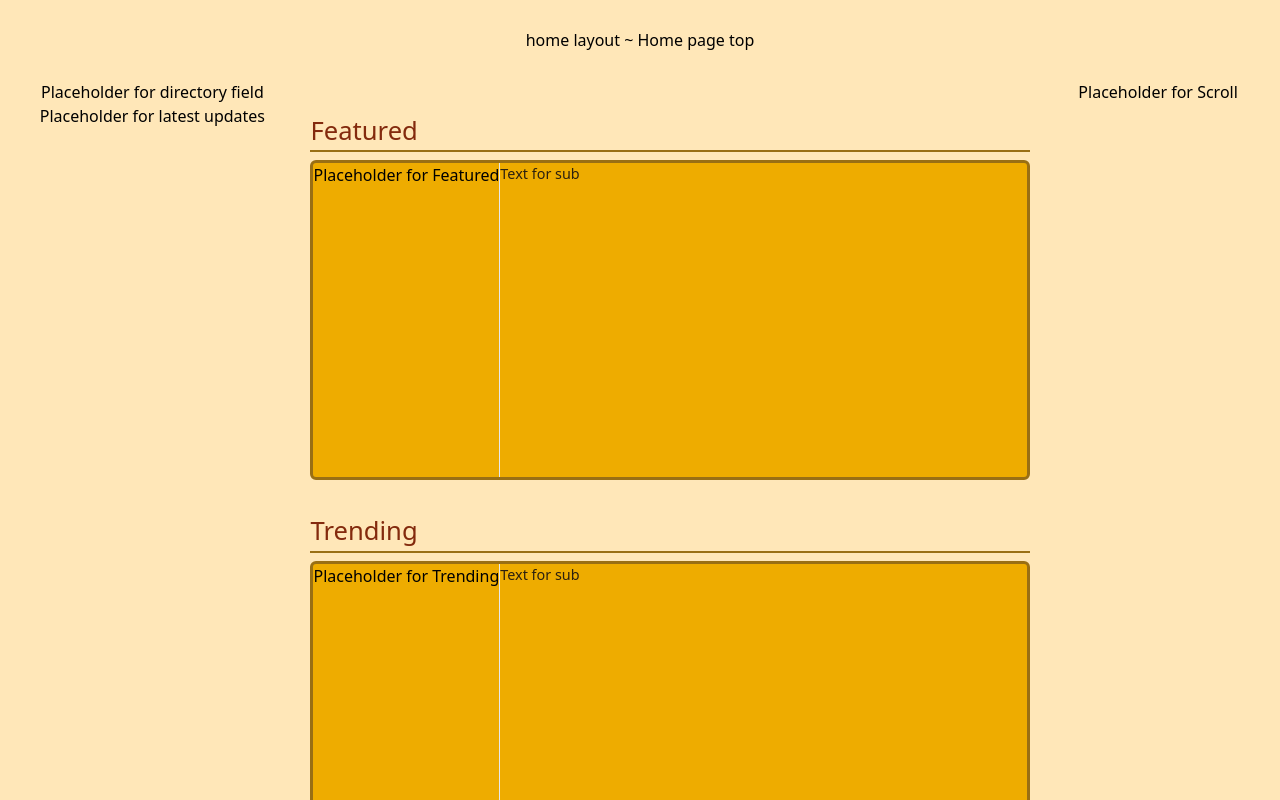
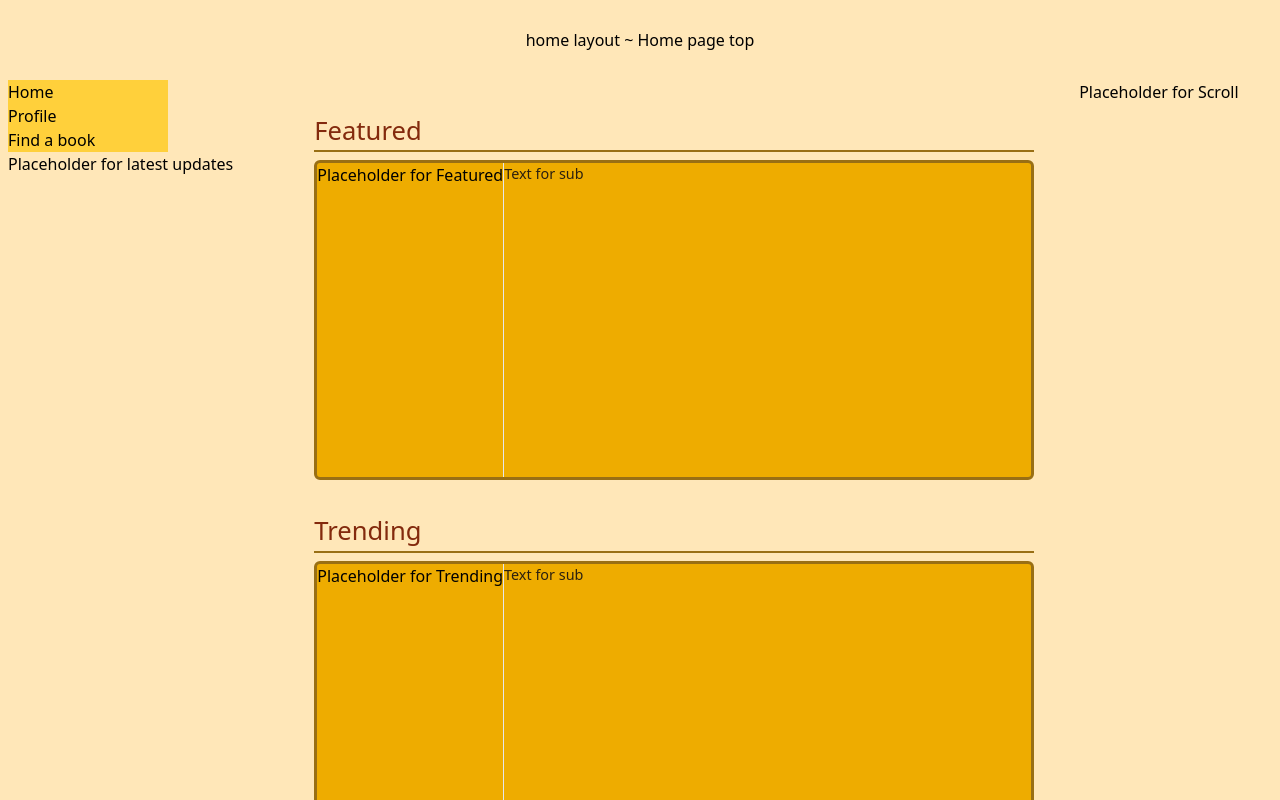
Before and after one commit to Malekkos/Sun-and-Moon, a Nuxt app: page /home in a window 1280 px wide. Shown: the top 800 px of the page. Built offline with nearby package versions, Linux system fonts and the light colour scheme.

Commit message:
Added links, styling for directory

```diff
--- a/pages/home.vue
+++ b/pages/home.vue
@@ -67,9 +67,11 @@ cont. to see something like that.
 
         <body class="bodyWrapper">
           <div class="bodySectionDirecAndUpdates">
-            <div id="homePageDirectory">
-              <p>Placeholder for directory field</p>
-            </div>
+            <nav id="homePageDirectory">
+              <NuxtLink to="/home">Home</NuxtLink>
+              <NuxtLink to="/profile.vue">Profile</NuxtLink>
+              <NuxtLink to="/search.vue">Find a book</NuxtLink>
+            </nav>
             <div id="homePageLatestUpdates">
               <p>Placeholder for latest updates</p>
             </div>
@@ -157,7 +159,7 @@ definePageMeta({
 }
 
 .bodySectionDirecAndUpdates {
-  @apply w-[20rem];
+  @apply flex w-[20rem] flex-col items-start ml-2;
 }
 
 .bodyHeader {
@@ -165,6 +167,10 @@ definePageMeta({
 }
 
 .bodyTextSub {
-  @apply text-[0.9rem] text-[#2b200f]
+  @apply text-[0.9rem] text-[#2b200f];
+}
+
+#homePageDirectory {
+  @apply flex bg-[#ffd03b] w-[10rem] flex-col;
 }
 </style>
```
